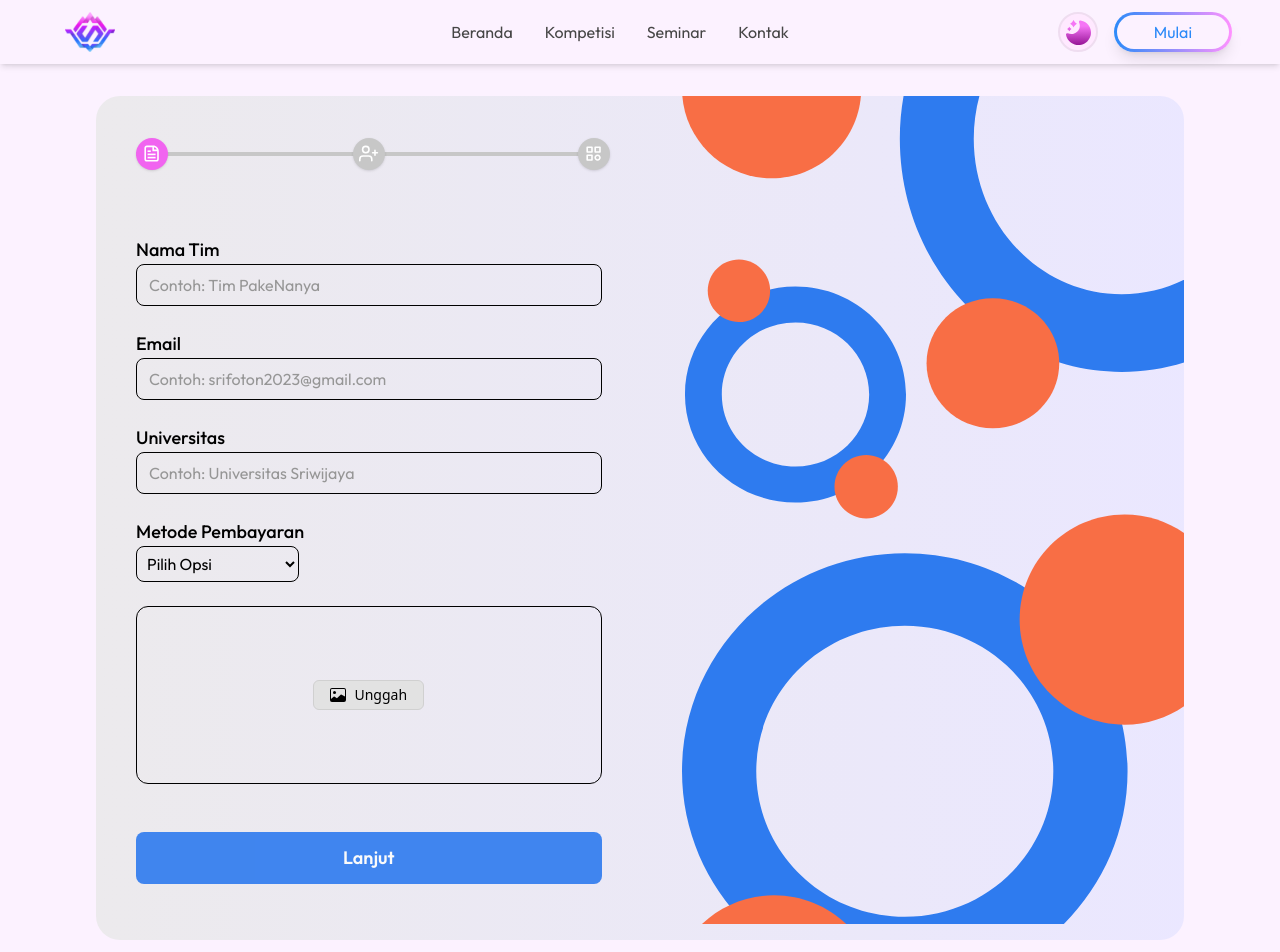
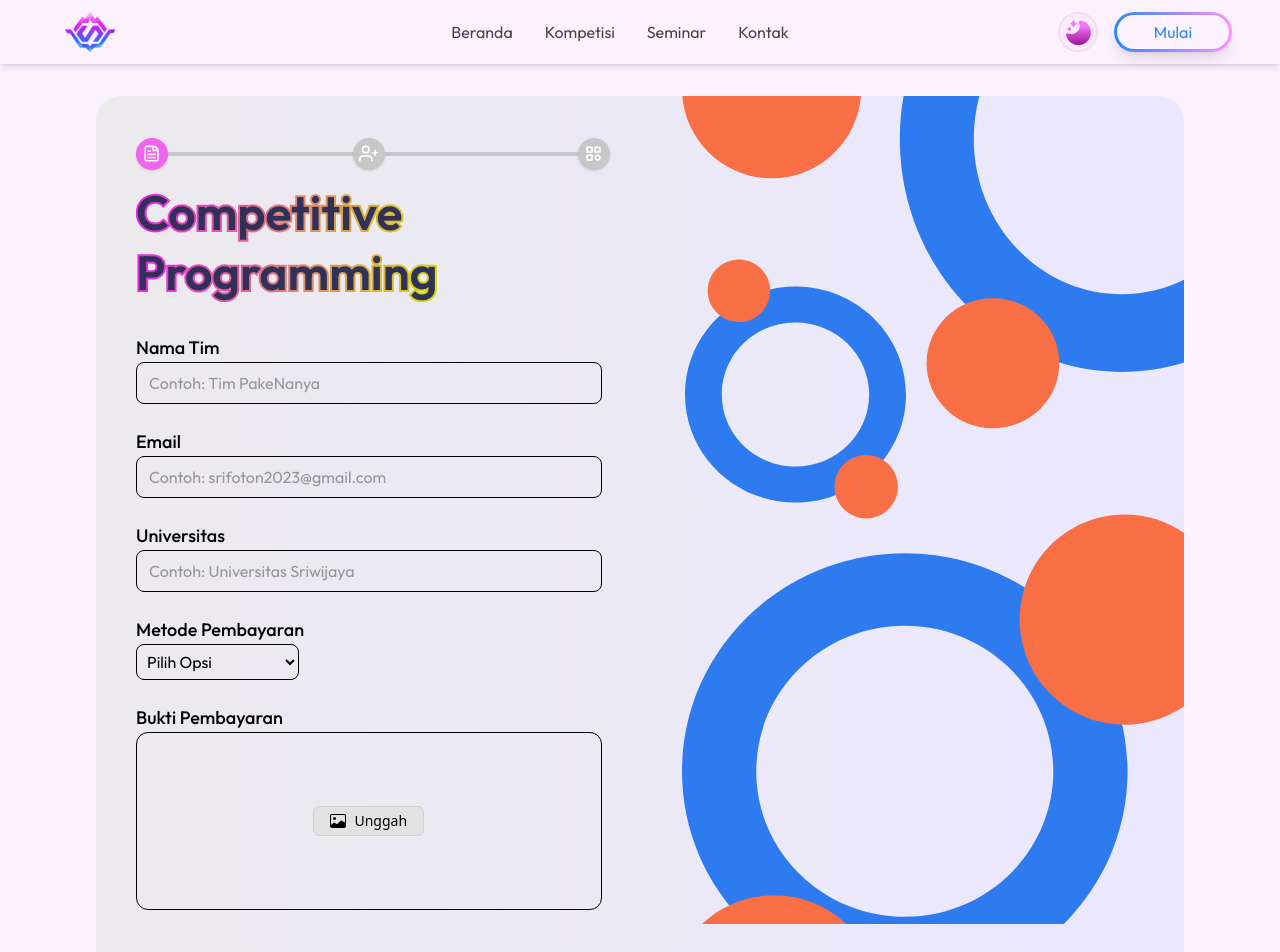
Before and after one commit to zildjianvitoo/srifoton2023fe-deployed, a Next.js app: page /kompetisi/daftar-kompetisi in a window 1280 px wide. Shown: the top 952 px of the page. Built offline with nearby package versions, Linux system fonts and the light colour scheme.

Commit message:
update field

```diff
--- a/components/Kompetisi/DaftarKompetisi/FirstField.jsx
+++ b/components/Kompetisi/DaftarKompetisi/FirstField.jsx
@@ -18,9 +18,15 @@ export default function FirstField() {
         <div className="flex gap-10">
           <div className="z-10 flex flex-col w-full gap-8 px-10 py-14">
             <Steps />
+
+            <div className="flex flex-col gap-0  lg:pb-[6px]  font-semibold leading-loose text-4xl lg:text-5xl field-header">
+              <h1 className="tracking-[5%]">Competitive</h1>
+              <h1 className="tracking-[5%] -mt-6 lg:mt-3 ">Programming</h1>
+            </div>
+
             <FormFirstField />
           </div>
-          <div className="relative hidden w-full h-full md:flex lg:justify-end ">
+          <div className="relative hidden w-full h-[130%] md:flex lg:justify-end ">
             <img src={imageSource} alt="Background Pattern" />
           </div>
         </div>
--- a/components/Kompetisi/DaftarKompetisi/FormFirstField.jsx
+++ b/components/Kompetisi/DaftarKompetisi/FormFirstField.jsx
@@ -2,7 +2,7 @@ import { BsImage } from "react-icons/bs";
 
 export default function FormFirstField() {
   return (
-    <form className="mt-12">
+    <form className="-mt-5 lg:mt-0">
       <div className="flex flex-col w-full gap-6 dark:text-[#EDEDED]">
         <div className="flex flex-col">
           <label htmlFor="name" className="text-lg font-medium ">
@@ -16,7 +16,7 @@ export default function FormFirstField() {
           />
         </div>
         <div className="flex flex-col">
-          <label htmlFor="name" className="text-lg font-medium ">
+          <label htmlFor="email" className="text-lg font-medium ">
             Email
           </label>
           <input
@@ -27,7 +27,7 @@ export default function FormFirstField() {
           />
         </div>
         <div className="flex flex-col">
-          <label htmlFor="name" className="text-lg font-medium ">
+          <label htmlFor="universitas" className="text-lg font-medium ">
             Universitas
           </label>
           <input
@@ -38,10 +38,13 @@ export default function FormFirstField() {
           />
         </div>
         <div className="flex flex-col">
-          <label htmlFor="name" className="text-lg font-medium ">
+          <label htmlFor="pembayaran" className="text-lg font-medium ">
             Metode Pembayaran
           </label>
-          <select className="w-[60%] lg:w-[35%] p-[6px] bg-transparent border border-black dark:border-[#E0E0E0] rounded-lg ">
+          <select
+            id="pembayaran"
+            className="w-[60%] lg:w-[35%] p-[6px] bg-transparent border border-black dark:border-[#E0E0E0] rounded-lg "
+          >
             <option value="" disabled selected hidden>
               Pilih Opsi
             </option>
@@ -72,6 +75,10 @@ export default function FormFirstField() {
           </select>
         </div>
 
+        <div className="flex flex-col">
+          <label htmlFor="dropzone-file" className="text-lg font-medium ">
+            Bukti Pembayaran
+          </label>
           <div className="flex items-center w-full font-sans ">
             <label
               for="dropzone-file"
@@ -88,11 +95,12 @@ export default function FormFirstField() {
           </div>
           <button
             type="submit"
-          className="w-full bg-[#2E7BEF] opacity-90 hover:opacity-100 text-[#FCFCFC] py-3 mt-6 rounded-lg font-semibold text-lg"
+            className="w-full bg-[#2E7BEF] opacity-90 hover:opacity-100 text-[#FCFCFC] py-3 mt-11 rounded-lg font-semibold text-lg"
           >
             Lanjut
           </button>
         </div>
+      </div>
     </form>
   );
 }
--- a/styles/globals.css
+++ b/styles/globals.css
@@ -130,3 +130,10 @@
   text-shadow: -1px 1px 0 #fde5ff, 1px 1px 0 #fde5ff, 1px -1px 0 #fde5ff,
     -1px -1px 0 #fde5ff;
 }
+
+.field-header {
+  background: -webkit-linear-gradient(0deg, #e924e8 0%, #d5da00 65%);
+  -webkit-background-clip: text;
+  -webkit-text-stroke: 4px transparent;
+  color: #2f3159;
+}
```
Also changed, not shown: public/assets/Kompetisi/daftarkompetisi-imgdark.svg. Lines whose indentation alone changed are shown as unchanged.
